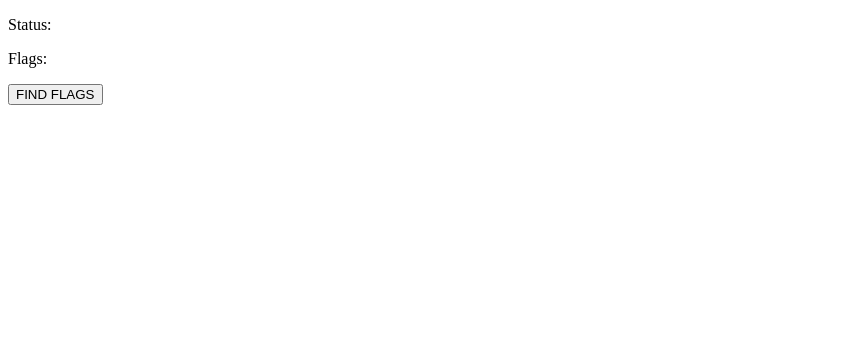
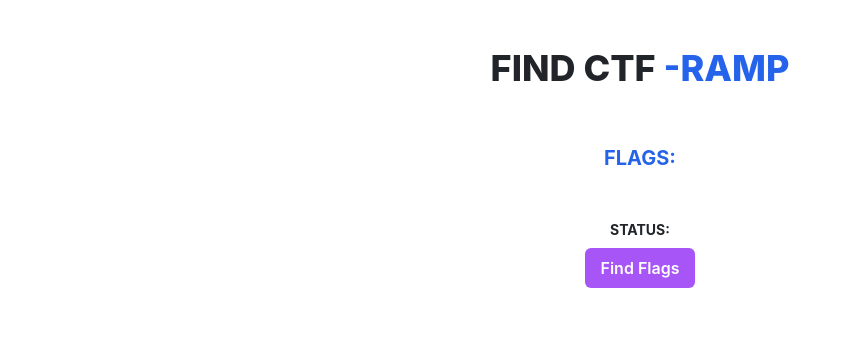
Before and after one commit to ashish4x/ctf-realtime, a Flask app: page / in a window 1280 px wide. Shown: the top 343 px of the page, without its empty margins (0-844 px from the left). Run offline with Flask 3, Linux system fonts and the light colour scheme; some libraries are stand-ins or nearby versions.

Commit message:
made aesthetic

```diff
--- a/app.py
+++ b/app.py
@@ -1,4 +1,4 @@
-from flask import Flask,Response,render_template
+from flask import Flask,Response,render_template,request
 from datetime import datetime
 from apscheduler.schedulers.background import BackgroundScheduler
 import asyncio
@@ -25,13 +25,10 @@
 # status="Not running the script"
 
 
-@app.route('/')
+@app.route('/', methods=['GET', 'POST'])
 def index():
-    # if not scheduler.running:
-    #     print("hii")
-    #     # solver()
-    #     scheduler.add_job(run_script, 'interval', minutes=30,id='solver',next_run_time=datetime.now())
-    #     scheduler.start()
+
+
 
     return render_template('index.html')
 
@@ -302,7 +299,6 @@
 
 
 
-
 @app.route('/logs')
 def logs():
     run_script()
--- a/templates/index.html
+++ b/templates/index.html
@@ -1,18 +1,93 @@
 <!DOCTYPE html>
-<html>
+<html lang="en">
+
+
 
 <head>
+
+
+    <meta charset="UTF-8">
+    <meta http-equiv="X-UA-Compatible" content="IE=edge">
+    <meta name="viewport" content="width=device-width, initial-scale=1.0">
+    <script src="https://cdn.tailwindcss.com"></script>
+    <link rel="stylesheet" href="https://cdn.jsdelivr.net/npm/bootstrap@4.0.0/dist/css/bootstrap.min.css"
+        integrity="sha384-Gn5384xqQ1aoWXA+058RXPxPg6fy4IWvTNh0E263XmFcJlSAwiGgFAW/dAiS6JXm" crossorigin="anonymous">
+
+
     <title>CTF Realtime</title>
+
+    <style>
+        #loader {
+            display: none;
+        }
+    </style>
+
 </head>
 
 <body>
-    <div id="logContainer">
-        <p>Status: <span id="status"></span></p>
-        <p>Flags: <span id="flags"></span></p>
-        <button onclick="startLogsStreaming()">FIND FLAGS</button>
+    <h1 class="mt-5 headerText font-extrabold text-center text-4xl uppercase">Find CTF <span
+            class="text-blue-600 dark:text-purple-500">-RAMP </span></h1>
 
+
+
+    <div class="flex items-center justify-center p-12">
+
+        <div class="text-center" id="logContainer">
+
+            <h2 class=" m-2 text-blue-600  headerText font-bold text-center text-xl uppercase">Flags:
+                <span id="flags"></span>
+            </h2>
+            <h2 class="mt-5 headerText font-bold text-center text-sm uppercase">Status: <span id="status"></span></h2>
+            <!-- <button onclick="startLogsStreaming()">FIND FLAGS</button> -->
+            <button onclick="startLogsStreaming()" id="mainBtn" class="my-2 rounded-md bg-purple-500 py-2 px-3 text-center text-base font-semibold
+        text-white ">
+                <span class="text-base"> Find Flags</span>
+            </button>
+
+            <button disabled type="button" id="loader"
+                class="loadingBtn  m-2 text-purple-700   focus:ring-4 focus:outline-none focus:ring-blue-300 font-semibold rounded-lg text-base px-5 py-2.5 text-center mr-2  inline-flex items-center">
+                <svg aria-hidden="true" role="status" class="inline w-6 h-6 mr-3 text-purple-900 animate-spin"
+                    viewBox="0 0 100 101" fill="none" xmlns="http://www.w3.org/2000/svg">
+                    <path
+                        d="M100 50.5908C100 78.2051 77.6142 100.591 50 100.591C22.3858 100.591 0 78.2051 0 50.5908C0 22.9766 22.3858 0.59082 50 0.59082C77.6142 0.59082 100 22.9766 100 50.5908ZM9.08144 50.5908C9.08144 73.1895 27.4013 91.5094 50 91.5094C72.5987 91.5094 90.9186 73.1895 90.9186 50.5908C90.9186 27.9921 72.5987 9.67226 50 9.67226C27.4013 9.67226 9.08144 27.9921 9.08144 50.5908Z"
+                        fill="#E5E7EB" />
+                    <path
+                        d="M93.9676 39.0409C96.393 38.4038 97.8624 35.9116 97.0079 33.5539C95.2932 28.8227 92.871 24.3692 89.8167 20.348C85.8452 15.1192 80.8826 10.7238 75.2124 7.41289C69.5422 4.10194 63.2754 1.94025 56.7698 1.05124C51.7666 0.367541 46.6976 0.446843 41.7345 1.27873C39.2613 1.69328 37.813 4.19778 38.4501 6.62326C39.0873 9.04874 41.5694 10.4717 44.0505 10.1071C47.8511 9.54855 51.7191 9.52689 55.5402 10.0491C60.8642 10.7766 65.9928 12.5457 70.6331 15.2552C75.2735 17.9648 79.3347 21.5619 82.5849 25.841C84.9175 28.9121 86.7997 32.2913 88.1811 35.8758C89.083 38.2158 91.5421 39.6781 93.9676 39.0409Z"
+                        fill="currentColor" />
+                </svg>
+                Working on it
+            </button>
+
+
+
+        </div>
     </div>
     <script>
+        function myFunction() {
+            var x = document.getElementById("loader");
+            var y = document.getElementById("mainBtn")
+            // var z = document.getElementById("winnerTxt")
+            x.style.display = "inline";
+            y.style.display = "none";
+            // z.style.display = "none";
+            setTimeout(backtoNormal, 5000);
+
+        }
+        function backtoNormal() {
+            var x = document.getElementById("loader");
+            var y = document.getElementById("mainBtn")
+            // var z = document.getElementById("winnerTxt")
+            x.style.display = "none";
+            y.style.display = "inline";
+            // z.style.display = "none";
+            // setTimeout(backtoNormal, 5000);
+
+        }
+        var button = document.getElementById("mainBtn");
+
+        button.addEventListener('click', myFunction);
+
+
         var statusSpan = document.getElementById('status');
         var flagsSpan = document.getElementById('flags');
 
```
